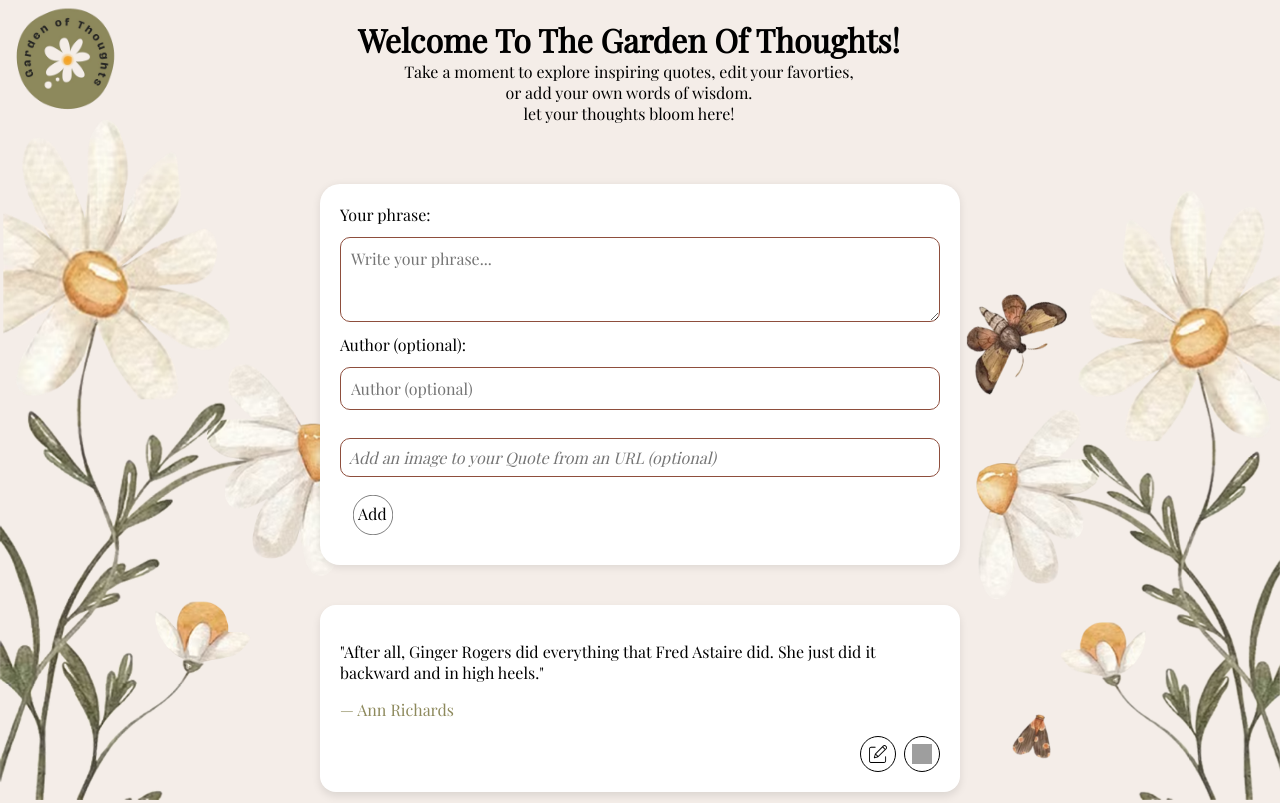
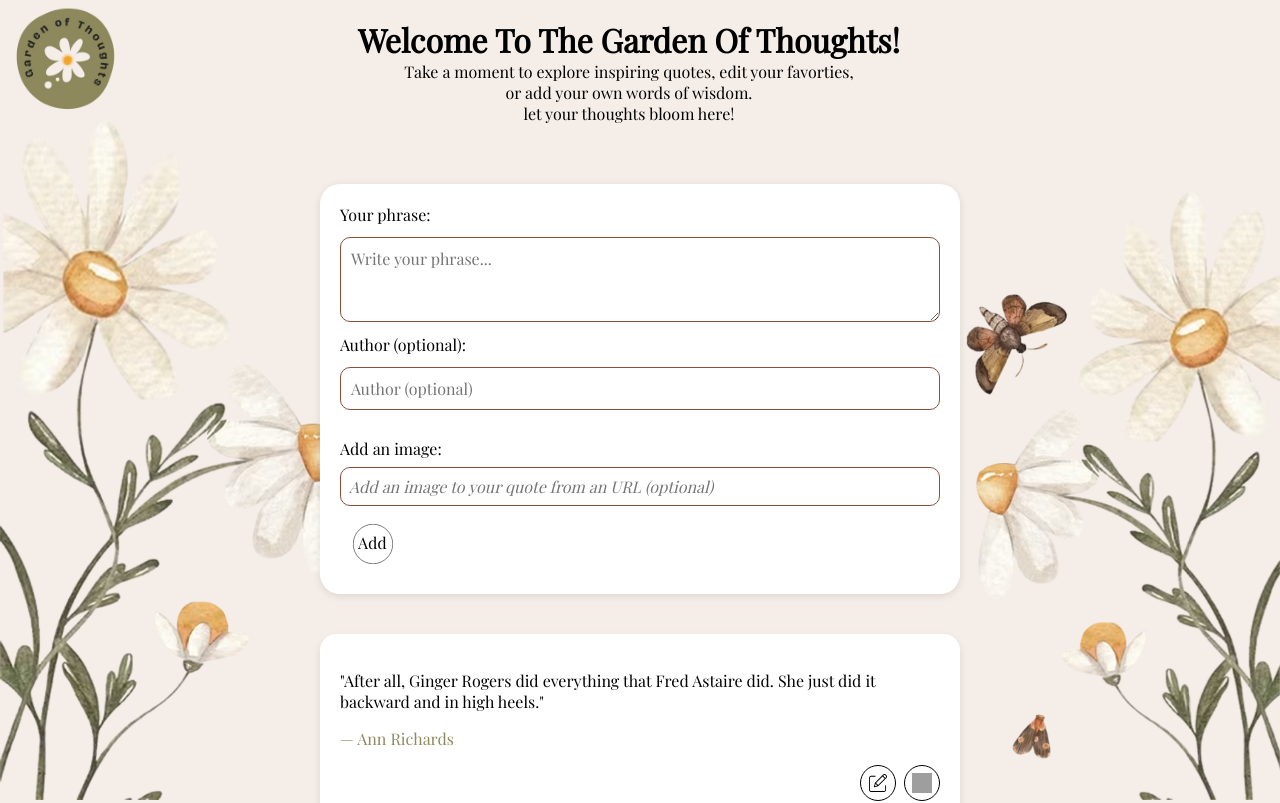
Before and after one commit to hgall3/empower-phrases-app, a React (Vite) app: page / in a window 1280 px wide. Shown: the top 803 px of the page. Built offline with nearby package versions, Linux system fonts and the light colour scheme; grey boxes are pictures that could not be loaded.

Commit message:
removed titles from editing forms

```diff
--- a/src/components/addImageToQuote/AddImagetoCard.jsx
+++ b/src/components/addImageToQuote/AddImagetoCard.jsx
@@ -1,13 +1,17 @@
 import "./AddImageToCard.scss";
 
-function AddImageToCard({ imageUrl, setImageUrl }) {
+function AddImageToCard({ imageUrl, setImageUrl, showLabel = true }) {
   return (
     <div className="image-url-row">
+      {showLabel && (
+        <label htmlFor="image-input">Add an image:</label>
+      )}
       <input
+        id="image-input"
         type="text"
         value={imageUrl}
         onChange={(e) => setImageUrl(e.target.value)}
-        placeholder="Add an image to your Quote from an URL (optional)"
+        placeholder="Add an image to your quote from an URL (optional)"
         className="image-input"
       />
     </div>
--- a/src/components/addPhrase/AddPhraseForm.jsx
+++ b/src/components/addPhrase/AddPhraseForm.jsx
@@ -59,7 +59,6 @@ function AddPhraseForm({ onAdd }) {
           placeholder="Author (optional)"
         />
 
-        {/* Componente modular para imagen */}
         <AddImageToCard imageUrl={image} setImageUrl={setImage} />
 
         <button className="buttoncard" type="submit">
--- a/src/components/editPhrase/EditPhrase.jsx
+++ b/src/components/editPhrase/EditPhrase.jsx
@@ -6,7 +6,7 @@ import Modal from "../warningModal/ModalFillQuote";
 function EditPhrase({ phrase, onSave, onCancel }) {
   const [text, setText] = useState(phrase.text);
   const [author, setAuthor] = useState(phrase.author);
-  const [imageUrl, setImageUrl] = useState(phrase.image || "");
+  const [image, setImage] = useState(phrase.image || "");
   const [showModal, setShowModal] = useState(false);
 
   const handleSave = () => {
@@ -19,7 +19,7 @@ function EditPhrase({ phrase, onSave, onCancel }) {
       ...phrase,
       text: text.trim(),
       author: author.trim() || "Anonymous",
-      image: imageUrl.trim() || "",
+      image: image.trim() || "",
 
     });
   };
@@ -41,7 +41,8 @@ function EditPhrase({ phrase, onSave, onCancel }) {
           onChange={(e) => setAuthor(e.target.value)}
         />
 
-        <AddImageToCard imageUrl={imageUrl} setImageUrl={setImageUrl} />
+        <AddImageToCard imageUrl={image} setImageUrl={setImage} showLabel={false} />
+
 
         <div className="buttons">
           <button onClick={handleSave}>Save</button>
```
